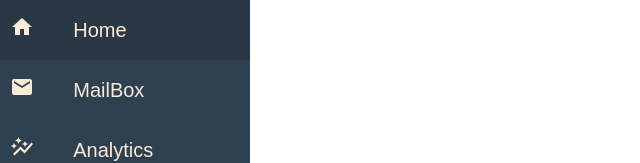
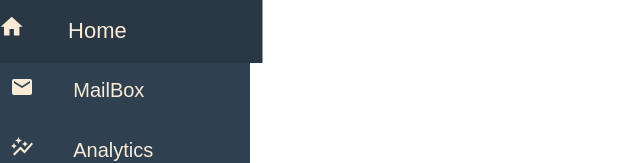
Before and after one commit to steeeved/Responsive-Designs, a React (Create React App) app in the folder sidebar/: page / in a window 1280 px wide. In both pictures the pointer is over the item "Home". Shown: the top 163 px of the page, without its empty margins (0-640 px from the left). Built offline with nearby package versions, Linux system fonts and the light colour scheme.

Commit message:
transform feature added

```diff
--- a/sidebar/src/Components/Sidebar.module.scss
+++ b/sidebar/src/Components/Sidebar.module.scss
@@ -22,8 +22,10 @@
       justify-content: center;
       font-family: fantasy;
       color: antiquewhite;
+      transition: all 0.5s ease;
 
       &:hover {
+        transform: scale(1.1);
         cursor: pointer;
         background-color: var(--hoverColor);
       }
```
